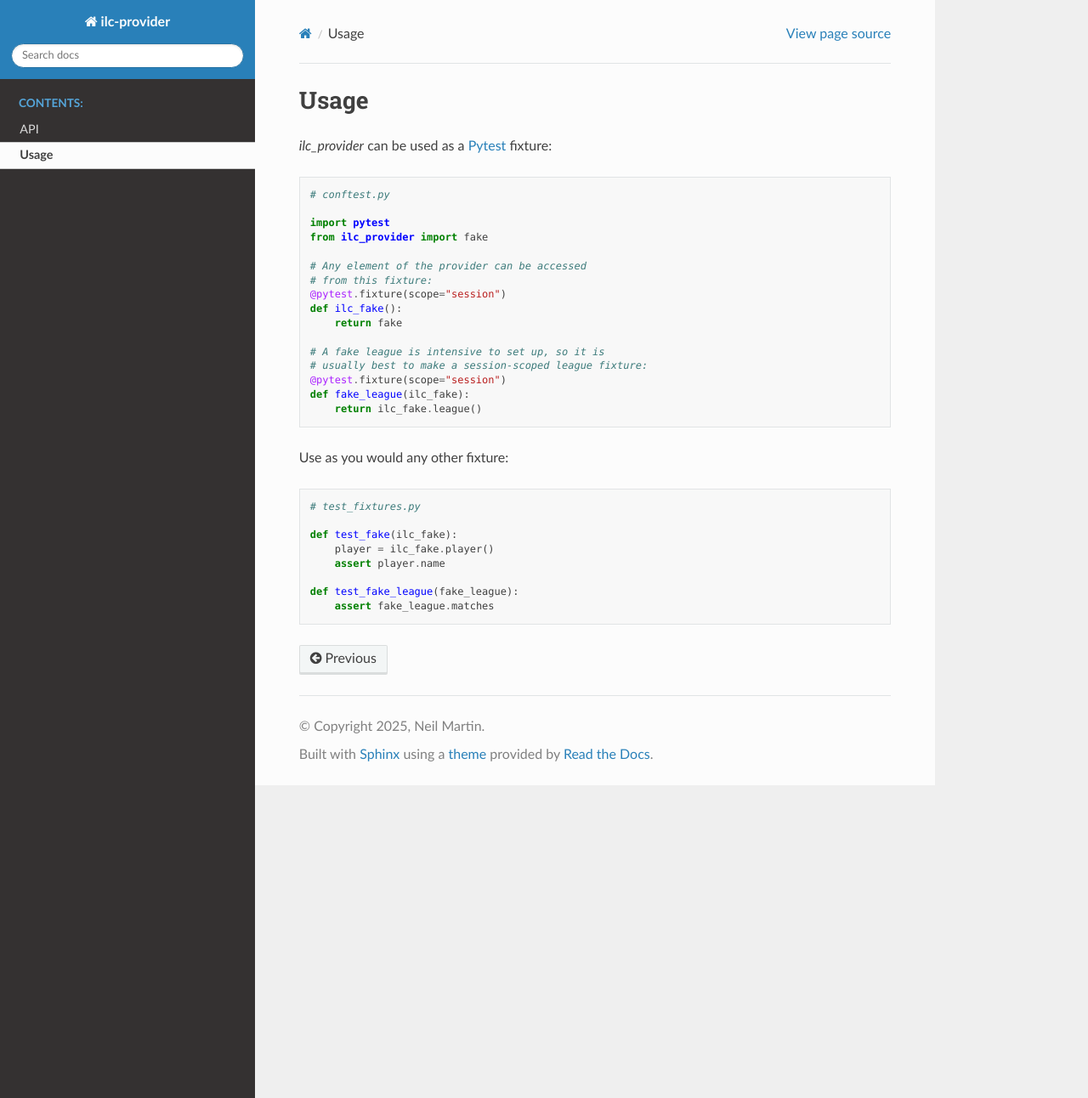
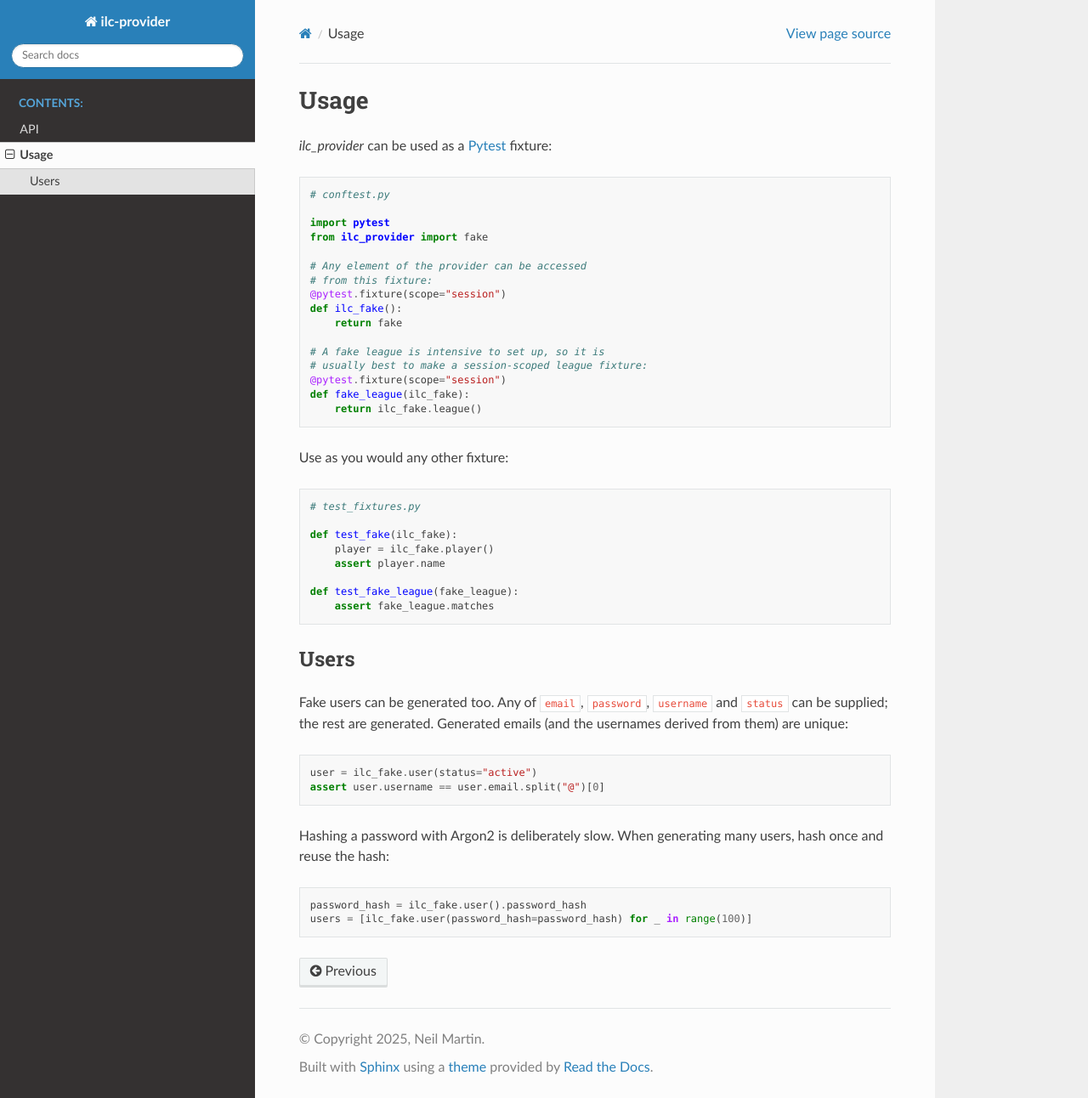
Before and after one commit to fourtreestech/ilc-provider, a Sphinx documentation site: the page built from docs/source/usage.rst, in a window 1280 px wide and 1292 px high. Shown: the whole window at 85% size. Built offline with Sphinx 7.4.7 and the Read the Docs theme 3.1.0, drawn with Linux system fonts in a browser that asks for light colours.

Commit message:
Document user provider in usage docs and CLAUDE.md

```diff
--- a/docs/source/usage.rst
+++ b/docs/source/usage.rst
@@ -30,3 +30,20 @@ Use as you would any other fixture::
 
     def test_fake_league(fake_league):
         assert fake_league.matches
+
+
+Users
+-----
+
+Fake users can be generated too. Any of ``email``, ``password``,
+``username`` and ``status`` can be supplied; the rest are generated.
+Generated emails (and the usernames derived from them) are unique::
+
+    user = ilc_fake.user(status="active")
+    assert user.username == user.email.split("@")[0]
+
+Hashing a password with Argon2 is deliberately slow. When generating many
+users, hash once and reuse the hash::
+
+    password_hash = ilc_fake.user().password_hash
+    users = [ilc_fake.user(password_hash=password_hash) for _ in range(100)]
```
Also changed, not shown: CLAUDE.md (+1 -1 lines).
